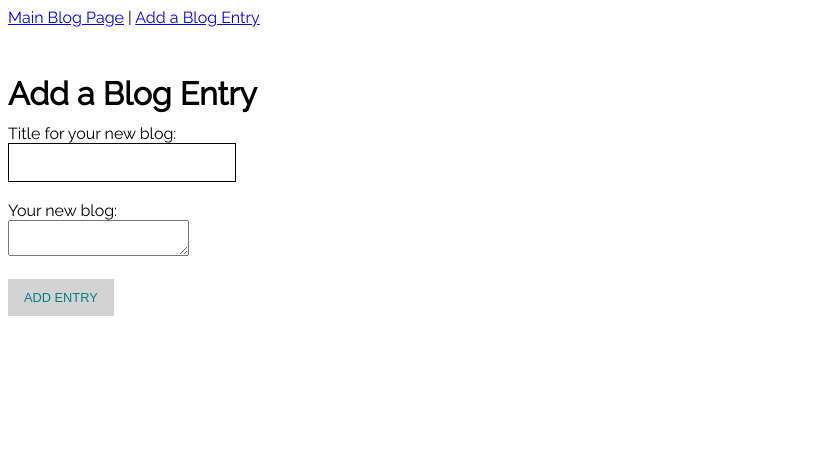
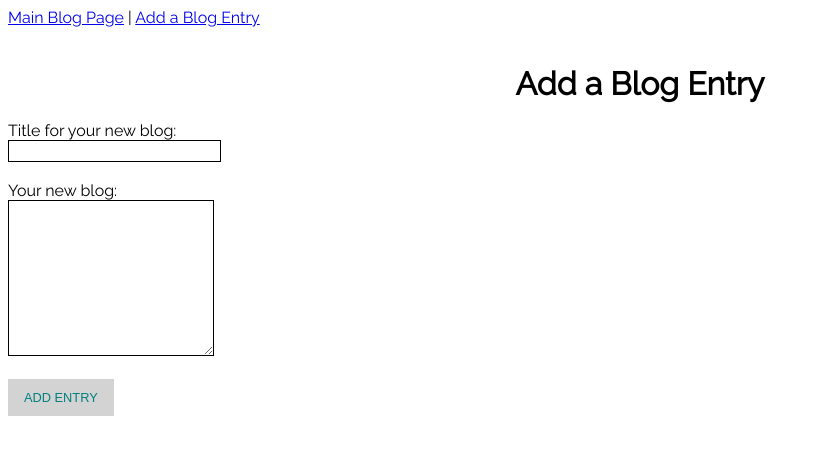
Before and after one commit to lmcdanel/blogz, a Flask app: page /newpost in a window 1280 px wide. Shown: the top 455 px of the page, without its empty margins (0-820 px from the left). Run offline with Flask 2, Linux system fonts and the light colour scheme.

Commit message:
updated css

```diff
--- a/static/styles.css
+++ b/static/styles.css
@@ -1,26 +1,23 @@
 
-body {
+body, head {
     font-family: "Raleway", sans-serif;
 }
-form {
-    display: block;
+
+h1 {
+    width: 100%;
+    margin: auto;
+    text-align: center;
 }
-h1 {
-    font-family: "Raleway";
-    font-size: 2rem;
-    line-height: 1rem;
-}
- h2 {
-    font-size: 1.5rem;
-
- }
-p {
-  font-family: "Raleway";
+.new_blog {
+    width: 200px;
+    height: 150px;
+    border: 1px solid black;
+    font-size: 1rem;
+    font-family:
 }
 
 input {
     margin: auto;
-    padding: 0.6rem;
     border: 1px solid black;
     font-size: 1rem;
 }
--- a/templates/base.html
+++ b/templates/base.html
@@ -3,6 +3,7 @@
   <head>
     <link href="https://fonts.googleapis.com/css?family=Raleway" rel="stylesheet">
     <link rel="stylesheet" type= "text/css" href= "{{ url_for('static', filename='styles.css') }}"/>
+    <style>h1{text-align: center}</style>
     <div>
       <a href = "/blog">Main Blog Page</a> | <a href = "/newpost">Add a Blog Entry</a>
     </div>
--- a/templates/blog.html
+++ b/templates/blog.html
@@ -2,7 +2,7 @@
 
 {% block content %}
 
-<h1>Build a Blog</h1>
+<h1 class= "title">Build a Blog</h1>
 
 {% if blogs|length == 0 %}
 <p>No entries yet</p>
--- a/templates/newpost.html
+++ b/templates/newpost.html
@@ -1,7 +1,7 @@
 {% extends "base.html" %}
 
 {% block content %}
-    <h1>Add a Blog Entry</h1>
+    <h1 class = "title">Add a Blog Entry</h1><br>
     <form method='post'>
         <label>
             Title for your new blog:<br>
@@ -14,7 +14,7 @@
             </textarea>
         </label>
               <br><br>
-              <input class = "submit" type="submit" value="Add Entry">
+              <input class ="submit" type="submit" value="Add Entry">
 
     </form>
 {% endblock %}
--- a/templates/view-post.html
+++ b/templates/view-post.html
@@ -2,7 +2,7 @@
 
 {% block content %}
 
-<h1>Blog Posts</h1>
+<h1 class= "title">Build a Blog</h1>
 
     <div>
             <h2>{{view_post.title}}</h2>
```
